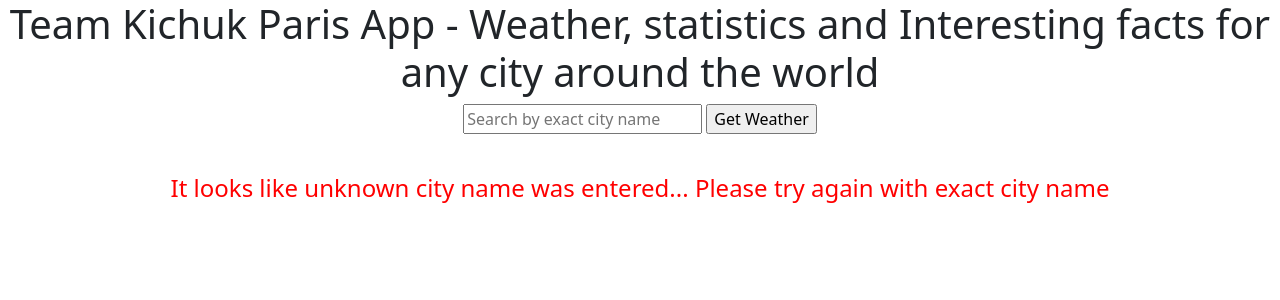
After one commit to kgulev/Network-Programmability-ACCA5029-Team-Kichuk-Paris, a Flask app: template templates/error.html in a window 1280 px wide. The commit adds this page. Shown: the top 300 px of the page. Run offline with Flask 3, Linux system fonts and the light colour scheme; the template is opened without the code that fills it, so the values that code supplies are empty.

Commit message:
Humidity and pressure added,unknown city error handling added as well as error page redirection, source code formatted

```diff
--- a/app.py
+++ b/app.py
@@ -1,68 +1,56 @@
 from datetime import datetime
 from flask import Flask, render_template, request
 import requests
-import json
 from time import ctime
 
 app = Flask(__name__)
 
-# Weather API key
+# OpenWeatherMap API key
 WEATHER_API_KEY = 'bb21adf986c50e7b733e0aafb1e010d6'
 
-# Fact API key (if needed)
+# api-ninja API key
 FACT_API_KEY = 'eKmKcsLdh/+gNnghYGRy5w==Qqn8BzisSdtfzWIM'
-
-
 
 @app.route('/', methods=['GET', 'POST'])
 def index():
     location = None
     weather_data = None
-    fact = None
 
     if request.method == 'POST':
         location = request.form['location']
 
-        # Fetch weather data from the API
+        # Fetch weather data from OpenWeatherMap API and converts it to JSON string
         weather_response = requests.get(f'http://api.openweathermap.org/data/2.5/weather?q={location}&units=metric&appid={WEATHER_API_KEY}')
         weather_data = weather_response.json()
-
-        # Fetch an interesting fact about the location (optional)
-        # if FACT_API_KEY:
-        #     fact_response = requests.get(f'http://api.example.com/facts?location={location}&apiKey={FACT_API_KEY}')
-        #     fact_data = fact_response.json()
-        #     fact = fact_data.get('fact')
-
 
     CITY_URL = (f'https://api.api-ninjas.com/v1/city?name={location}')
 
     city = requests.get(CITY_URL, headers={'X-Api-Key': FACT_API_KEY}).json()
 
-    cc = json.dumps(city)
-
     country_code = ''
 
+    # Unpacking the API response from api-ninja to get the country code
     for i in city:
         for k in i:
             if k == 'country':
                 country_code = i[k]
 
+    # Generating the API call URL with country code variable
     COUNTRY_URL = (f'https://api.api-ninjas.com/v1/country?name={country_code}')
 
-
-    icon_code = ''
-
+    # Generating the API call URL with city name variable
     HISTORICAL_EVENT_URL = (f'https://api.api-ninjas.com/v1/historicalevents?text={location}')
 
+    # Fetch historical events data from api-ninja and converts data to JSON string
     historical_events = requests.get(HISTORICAL_EVENT_URL, headers={'X-Api-Key': FACT_API_KEY}).json()
 
-    ICON_URL = (f'https://openweathermap.org/img/wn/{icon_code}')
-
-    #country = country_code
+    # Fetch country statistics from api-ninja and converts data to JSON string
     country = requests.get(COUNTRY_URL, headers={'X-Api-Key': FACT_API_KEY}).json()
 
-    #return render_template('index.html', location=location, weather_data=weather_data, fact=fact)
-    return render_template('index.html', location=location, weather_data=weather_data, city=city, country=country,historical_events=historical_events)
+    try:
+        return render_template('index.html', location=location, weather_data=weather_data, city=city, country=country,historical_events=historical_events)
+    except Exception as e:
+	    return render_template("error.html", error = str(e))
 
 @app.template_filter('ctime')
 def timectime(s):
--- /dev/null
+++ b/templates/error.html
@@ -0,0 +1,19 @@
+<!DOCTYPE html>
+<html>
+  <head>
+    <link href="https://cdn.jsdelivr.net/npm/bootstrap@5.2.3/dist/css/bootstrap.min.css" rel="stylesheet" integrity="sha384-rbsA2VBKQhggwzxH7pPCaAqO46MgnOM80zW1RWuH61DGLwZJEdK2Kadq2F9CUG65" crossorigin="anonymous">
+    <script src="https://cdn.jsdelivr.net/npm/bootstrap@5.2.3/dist/js/bootstrap.bundle.min.js" integrity="sha384-kenU1KFdBIe4zVF0s0G1M5b4hcpxyD9F7jL+jjXkk+Q2h455rYXK/7HAuoJl+0I4" crossorigin="anonymous"></script>
+    <title>Team Kichuk Paris App - Weather, statistics and Interesting facts for any city around the world</title>
+  </head>
+  <body>
+    <h1 style="text-align: center;" >Team Kichuk Paris App - Weather, statistics and Interesting facts for any city around the world</h1>
+    <form method="post" style="text-align: center;">
+        <input type="text" name="location" placeholder="Search by exact city name">
+        <input type="submit" value="Get Weather">
+    </form>
+    <br>
+    <p>
+      <h4 align="center" style="color: red;">It looks like unknown city name was entered... Please try again with exact city name</h4>
+    </p>
+  </body>
+</html>
```
Also changed, not shown: templates/index.html (+13 -45 lines).
